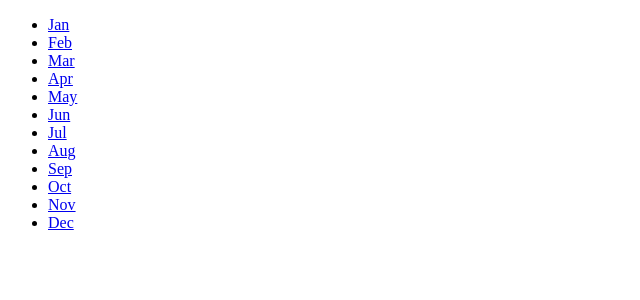
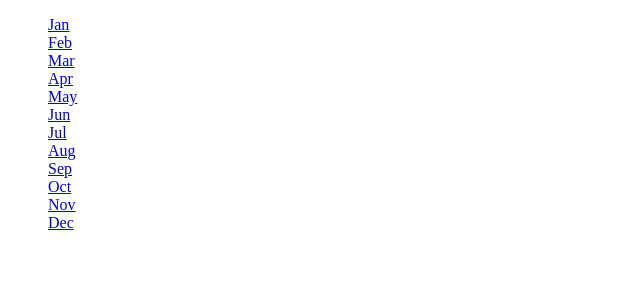
Before and after one commit to rahul-padmakumar/MonthlyChallenge, a Django app: page /challenge/ in a window 1280 px wide. Shown: the top 300 px of the page, without its empty margins (0-640 px from the left). Run offline with Django 5.2, Linux system fonts and the light colour scheme.

Commit message:
Add app level static file for css

```diff
--- /dev/null
+++ b/challenges/static/challenges/challenges.css
@@ -0,0 +1,3 @@
+ul{
+    list-style: none;
+}
--- a/challenges/templates/challenges/index.html
+++ b/challenges/templates/challenges/index.html
@@ -1,4 +1,8 @@
 {% extends "base.html" %}
+{% load static %}
+{% block css_files %}
+    <link rel="stylesheet" href="{% static "challenges/challenges.css" %}">
+{% endblock css_files %}
 {% block page_title %}Monthly Challenge{% endblock page_title %}
 {% block content %}
     <ul>
--- a/templates/base.html
+++ b/templates/base.html
@@ -4,6 +4,7 @@
     <meta charset="UTF-8">
     <meta name="viewport" content="width=device-width, initial-scale=1.0">
     <title>{% block page_title %}Title{% endblock %}</title>
+    {% block css_files %}{% endblock %}
 </head>
 <body>
     {% block content %}Default Content{% endblock %}
```
